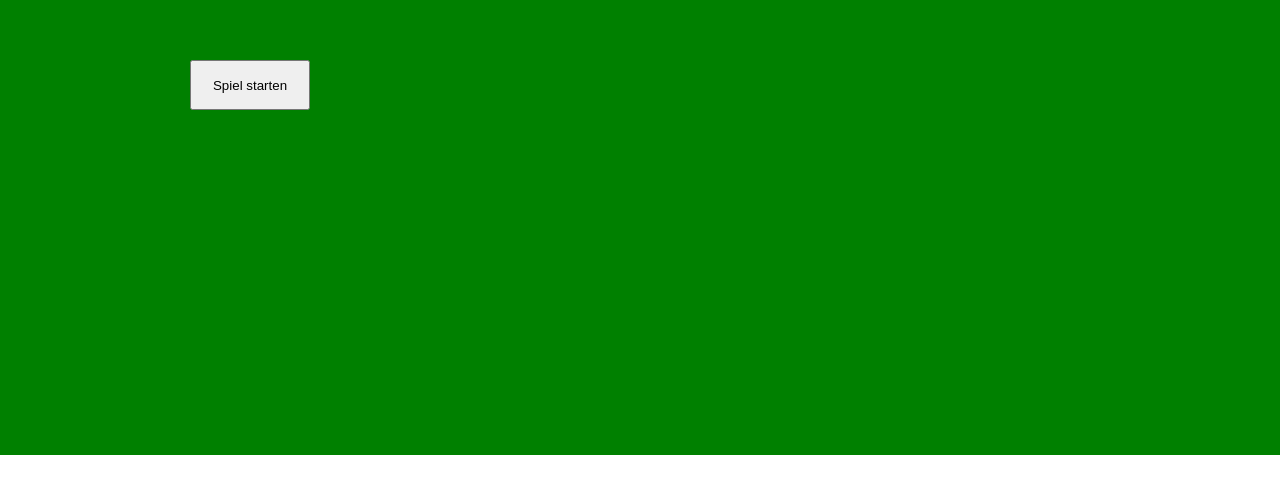
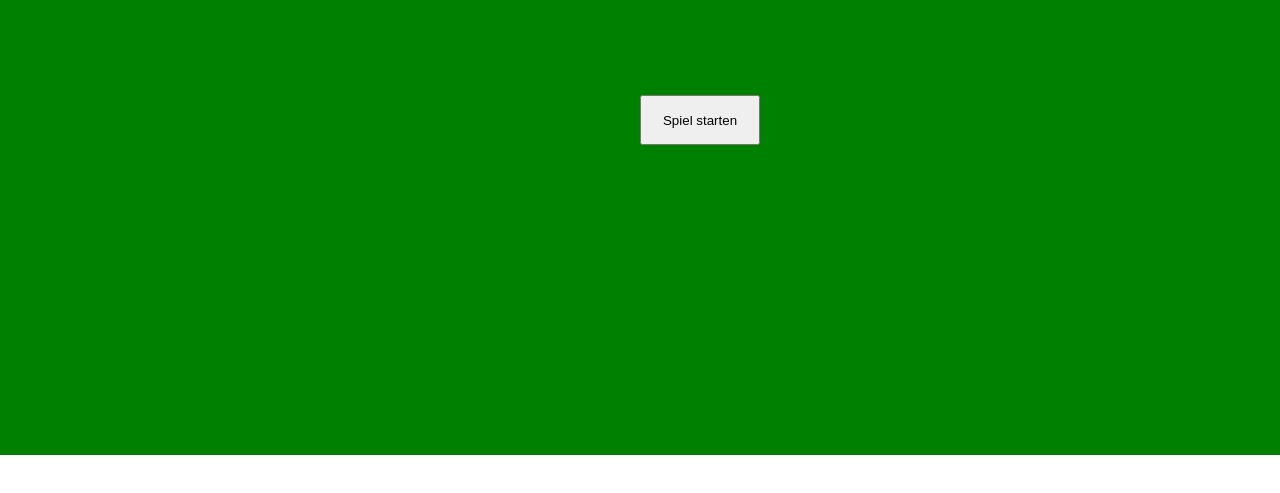
Before and after one commit to TheGreenProphet/Prototyp, a plain HTML site: page index.html in a window 1280 px wide. Shown: the part 265-758 px from the top of the page. Drawn offline with Linux system fonts and the light colour scheme.

Commit message:
Update stylesheet.css

```diff
--- a/stylesheet.css
+++ b/stylesheet.css
@@ -9,8 +9,8 @@
 
 #startGameButton {
     position:fixed;
-    left:190px;
-    top:325px;
+    left:640px;
+    top:360px;
     width:120px;
     height:50px;
 }
@@ -19,7 +19,7 @@
     display:none;
     position:fixed;
     left:40px;
-    top:325px;
+    top:360px;
     width:120px;
     height:50px;
 }
```
